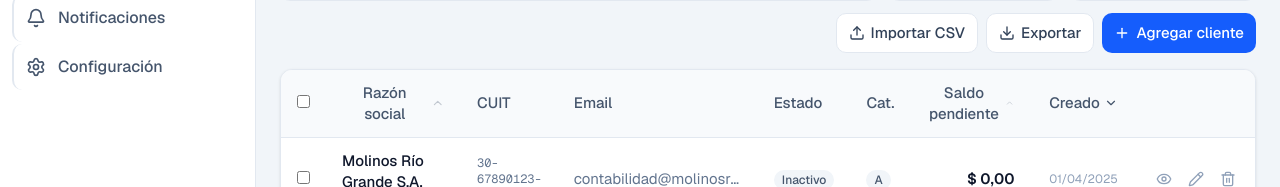
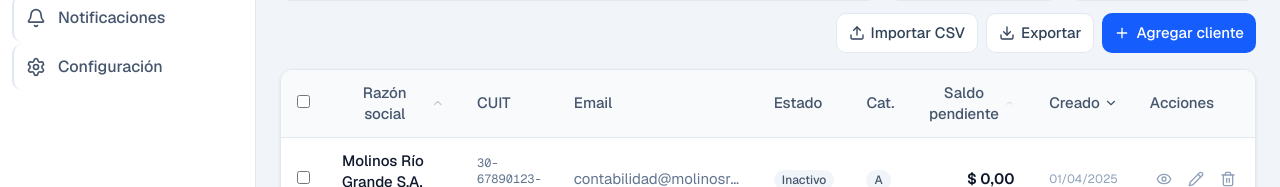
Before and after one commit to Nawel0310/notipago, a Next.js app: page /clientes in a window 1280 px wide. Shown: the part 243-430 px from the top of the page. Built offline with nearby package versions, Linux system fonts and the light colour scheme.

Commit message:
agregada col de acciones

```diff
--- a/components/clientes/ClientesTable.tsx
+++ b/components/clientes/ClientesTable.tsx
@@ -247,7 +247,7 @@ export default function ClientesTable() {
                       Creado <SortIcon k="creadoEn" />
                     </button>
                   </th>
-                  <th className="px-4 py-3 w-10" />
+                  <th className="px-4 py-3 text-left font-medium text-slate-600 dark:text-slate-400">Acciones</th>
                 </tr>
               </thead>
               <tbody className="divide-y divide-slate-100 dark:divide-slate-700">
--- a/components/comprobantes/ComprobantesTable.tsx
+++ b/components/comprobantes/ComprobantesTable.tsx
@@ -328,7 +328,7 @@ export default function ComprobantesTable() {
                     </button>
                   </th>
                   <th className="px-4 py-3 text-left font-medium text-slate-600 dark:text-slate-400">Estado</th>
-                  <th className="px-4 py-3 w-10" />
+                  <th className="px-4 py-3 text-center font-medium text-slate-600 dark:text-slate-400">Acciones</th>
                 </tr>
               </thead>
               <tbody className="divide-y divide-slate-100 dark:divide-slate-700">
```
